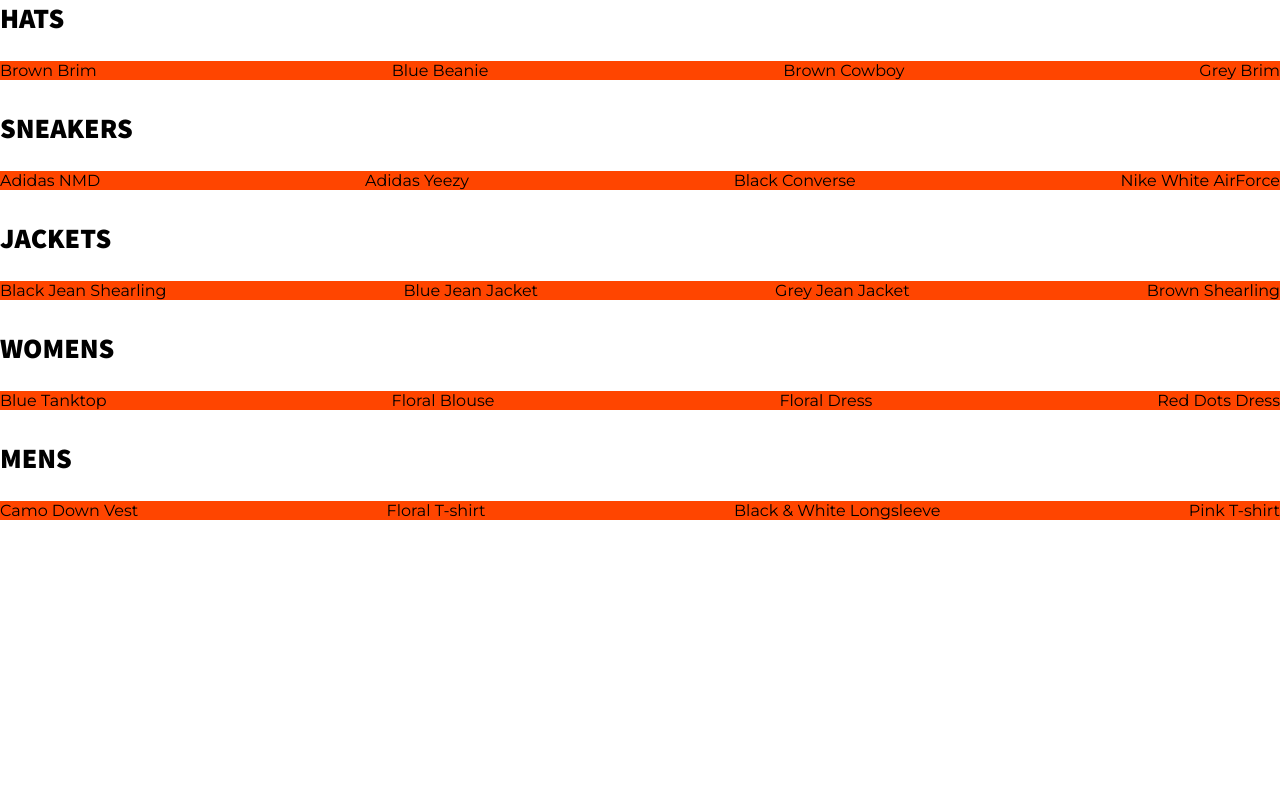
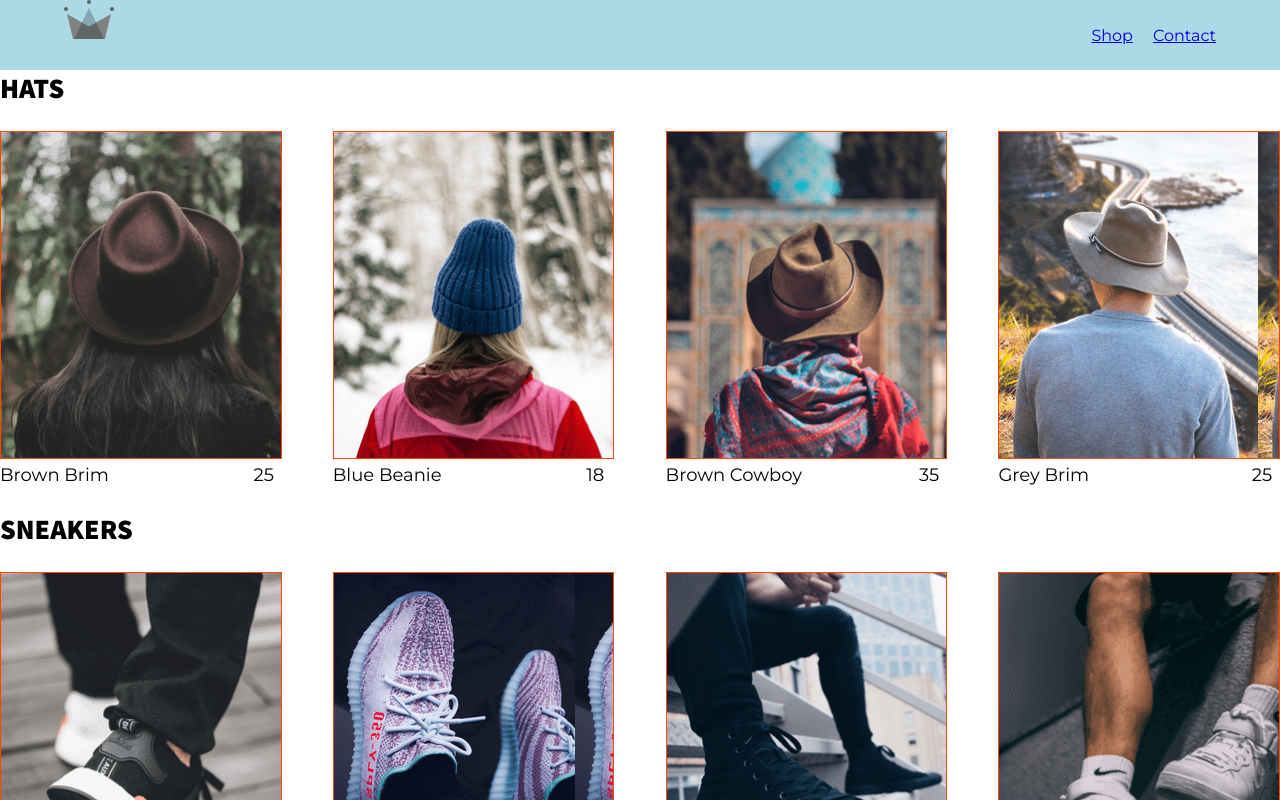
Before and after one commit to bagal-co/the-crown, a React (Create React App) app: page /shop in a window 1280 px wide. Shown: the top 800 px of the page. Built offline with nearby package versions, Linux system fonts and the light colour scheme.

Commit message:
added the headers section

```diff
--- a/src/App.js
+++ b/src/App.js
@@ -7,12 +7,14 @@
 import './App.css';
 import HomePage from './pages/homepage/homepage.component.jsx';
 import ShopPage from './pages/shop/shop.component.jsx';
+import Header from './components/header/header.component.jsx';
 
 
 function App(){
   return(
     <div>
       <Router>
+      <Header />
         <Switch>
           <Route exact path='/' component={HomePage}/>
           <Route path='/shop' component={ShopPage}/>
--- /dev/null
+++ b/src/components/collection-item/collection-item.component.jsx
@@ -0,0 +1,15 @@
+import React from 'react';
+import './collection-item.style.scss';
+
+const CollectionItem = ({id, name, price, imageUrl}) => {
+  return(
+    <div className="collection-item">
+      <div className="image" style={{background: `url(${imageUrl})`}}/>
+      <div className="collection-footer">
+        <span className="name">{name}</span>
+        <span className="price">{price}</span>
+      </div>
+    </div>
+  )
+}
+export default CollectionItem;
--- /dev/null
+++ b/src/components/collection-item/collection-item.style.scss
@@ -0,0 +1,33 @@
+.collection-item {
+  width: 22%;
+  display: flex;
+  flex-direction: column;
+  height: 350px;
+  align-items: center;
+
+  .image {
+    width: 100%;
+    height: 95%;
+    background-size: cover;
+    background-position: center;
+    margin-bottom: 5px;
+    border: 1px solid orangered;
+  }
+
+  .collection-footer {
+    width: 100%;
+    height: 5%;
+    display: flex;
+    justify-content: space-between;
+    font-size: 18px;
+
+    .name {
+      width: 90%;
+      margin-bottom: 15px;
+    }
+
+    .price {
+      width: 10%;
+    }
+  }
+}
--- a/src/components/collection-preview/collection-preview.component.jsx
+++ b/src/components/collection-preview/collection-preview.component.jsx
@@ -1,13 +1,13 @@
 import React from 'react';
 import './collection-preview.style.scss';
-
+import CollectionItem from '../collection-item/collection-item.component';
 const CollectionPreview = ({ title, items }) => (
   <div className="collection-preview">
     <h1 className="title">{title.toUpperCase()}</h1>
     <div className="preview">
     {
-      items.filter((item, indx) => indx < 4 ).map((item) => (
-        <div key={item.id}>{item.name}</div>
+      items.filter((item, indx) => indx < 4 ).map(({id, ...otherItemProps}) => (
+        <CollectionItem key={id} {...otherItemProps}/>
       ))
     }
     </div>
--- a/src/components/collection-preview/collection-preview.style.scss
+++ b/src/components/collection-preview/collection-preview.style.scss
@@ -11,6 +11,5 @@
   .preview {
     display: flex;
     justify-content: space-between;
-    background-color: orangered;
   }
 }
--- /dev/null
+++ b/src/components/header/header.component.jsx
@@ -0,0 +1,26 @@
+import React from 'react';
+import { Link } from 'react-router-dom';
+import './header.style.scss';
+import { ReactComponent as Logo } from '../../assets/logo/crown.svg';
+
+const Header = () => {
+  return (
+    <div className="header">
+      <nav className="container">
+      <Link className="logo-container" to="/">
+        <Logo className="logo"/>
+      </Link>
+        <ul className="options">
+          <li>
+            <Link className="option" to="/shop">Shop</Link>
+          </li>
+          <li>
+            <Link className="option" to="/shop">Contact</Link>
+          </li>
+        </ul>
+      </nav>
+    </div>
+  );
+}
+
+export default Header;
--- /dev/null
+++ b/src/components/header/header.style.scss
@@ -0,0 +1,44 @@
+.container{
+  width: 90%;
+  margin: 0 auto;
+}
+.header {
+  background-color: lightblue;
+  // height: 70px;
+  // width: 100%;
+  // display: flex;
+  // justify-content: space-between;
+  // margin-bottom: 25px;
+
+  .logo-container {
+    height: 100%;
+    width: 70px;
+    // padding: 25px;
+  }
+  nav{
+    display: flex;
+    align-items: center;
+    justify-content: space-between;
+    height: 70px;
+
+    ul{
+      display: flex;
+      list-style: none;
+      li:not(:last-child){
+        margin-right: 2rem;
+      }
+    }
+  }
+
+  // .options {
+  //   width: 50%;
+  //   height: 100%;
+  //   display: flex;
+  //   align-items: center;
+  //   justify-content: flex-end;
+
+  //   .option {
+  //     padding: 10px 15px;
+  //   }
+  // }
+}
```
Also changed, not shown: src/assets/logo/crown.svg (added).
